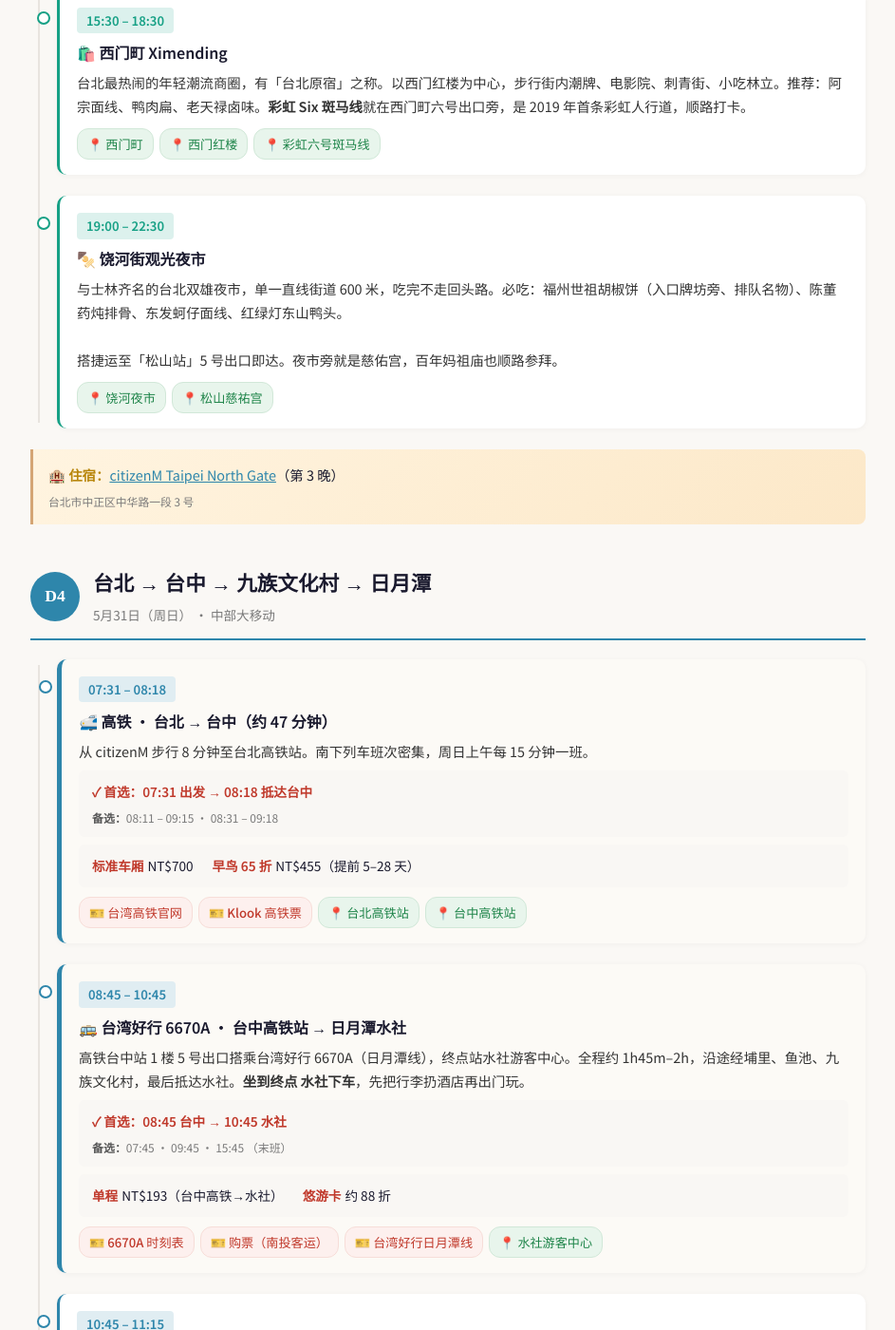
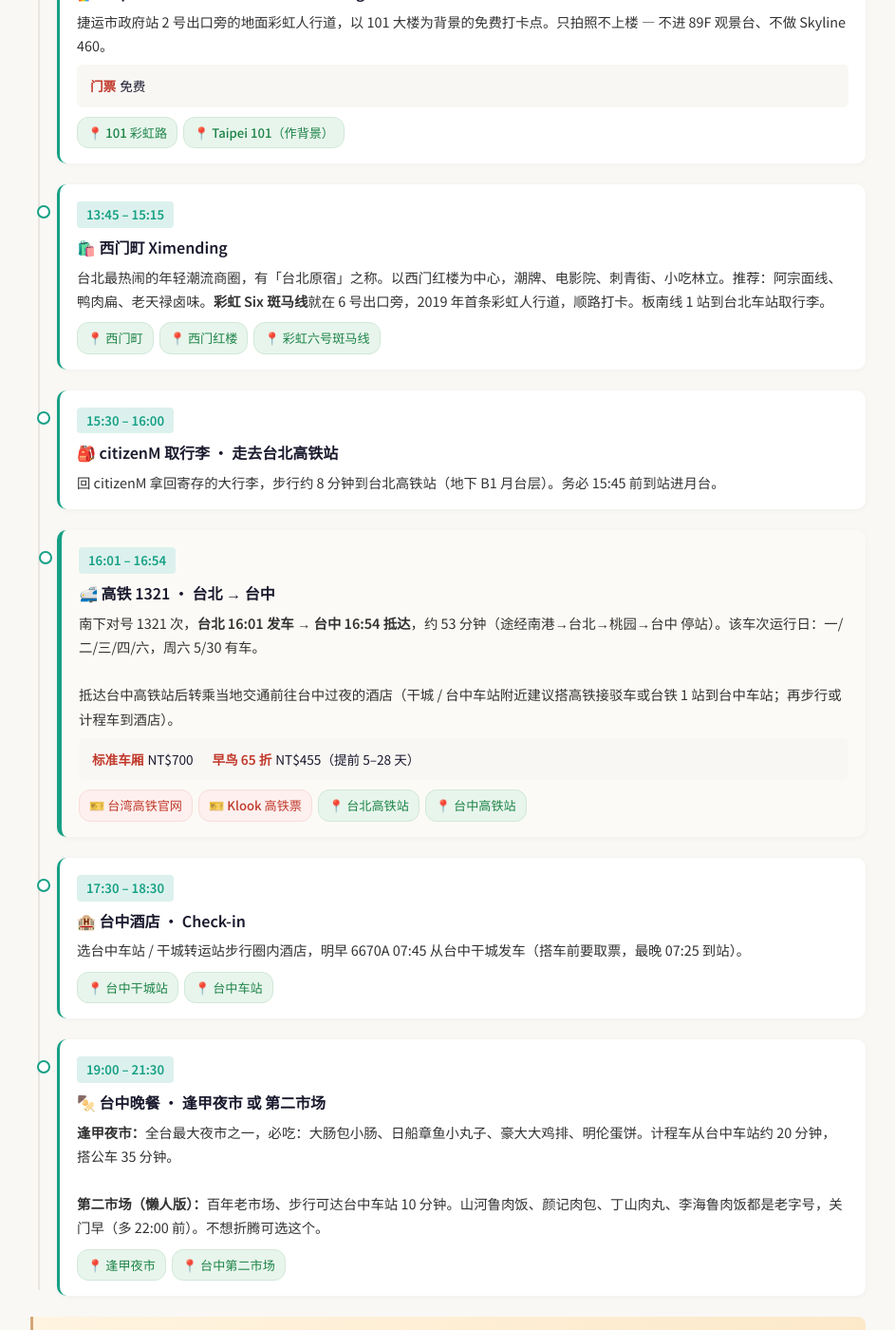
Before and after one commit to SibeiC/SibeiC.github.io, a Jekyll site: the page built from _trips/taiwan-2026.md, in a window 1280 px wide and 1400 px high, scrolled down 6299 px. Shown: the whole window at 95% size, without its empty margins (168-1111 px from the left). Built offline with Jekyll 4.4.1, drawn with Linux system fonts in a browser that asks for light colours; some of the changed text lies outside the part shown.

Commit message:
Day 3 / 4 + hotels restructure — overnight in 台中 on 5/30
Structural change per user: move to 台中 on 5/30 afternoon via HSR
1321, overnight there, then take 6670A 07:45 first bus on 5/31.

Day 3 (5/30):
- Morning activities unchanged (中正 / 鼎泰丰 / 101 彩虹路 / 西门町
  Rainbow Six crosswalk) but all tightened forward:
  中正 09:30-11:30, 鼎泰丰 11:30-13:00, 101 彩虹路 13:00-13:30,
  西门町 13:45-15:15.
- New 09:00-09:30 item: citizenM check-out + bag storage so bags
  stay at hotel for the sightseeing loop.
- New 15:30-16:00 item: return to citizenM, grab bags, walk to 台北
  高铁 (~8 min).
- Moved HSR item from Day 4 to Day 3: HSR 1321 南港 15:50 / 台北
  16:01 → 台中 16:54. Confirmed Sat 5/30 operating day. Detail
  mentions the stop pattern (南港 / 台北 / 桃园 / 台中).
- Dropped 饶河夜市 (won't be in Taipei at dinner time anymore).
- Added 17:30-18:30 台中酒店 check-in and 19:00-21:30 台中晚餐
  item offering 逢甲夜市 or 第二市场 as choices.
- Day 3 stay changed from citizenM 3rd night → 台中一晚（待订）.

Day 4 (5/31):
- Dropped the 07:31-08:18 HSR item (already in 台中).
- 6670A shifted earlier: 07:45 干城 → 09:45 水社 (2h, first daily
  departure). Detail + transit_route updated, price bumped to
  NT$235 for the 干城→水社 full route (vs 193 for 高铁→水社).
- Added new 07:00-07:25 item for 台中 hotel check-out + walk to
  干城 station (honours the 20-min ticket pickup rule).
- Downstream items all shifted 1h earlier. The extra hour goes to
  九族 visit (was 13:15-16:00 = 2h45m, now 12:15-16:00 = 3h45m) —
  comfortable for a theme park.
- Day title reworded to '台中 → 日月潭 · 九族文化村' (no more 台北
  starting point).

Hotels:
- citizenM: 3 → 2 nights; dates now 5/28-5/30.
- New entry: '台中一晚（待订）' with address as placeholder advising
  'choose 台中车站 / 干城 walking-distance hotel' (morning bus
  dependency). map_query uses generic '台中 火车站 饭店'.
- 住宿 (8 晚) cost group: citizenM 9275 (3 晚) → 7126 (2 晚) per
  user-provided actual rate; new '台中 (1 晚) 3000 估算 · 未预订'
  line. Grand total auto-recomputes via Liquid.

No change to later days 5/6/7/8/9 — restructure is contained to
Day 3/4 + hotel list + cost group.

```diff
--- a/_trips/taiwan-2026.md
+++ b/_trips/taiwan-2026.md
@@ -53,7 +53,8 @@ cost:
     - name: 住宿（8 晚）
       icon: 🏨
       items:
-        - { label: "citizenM Taipei（3 晚）", amount: 9275, in: primary }
+        - { label: "citizenM Taipei（2 晚）", amount: 7126, in: primary }
+        - { label: "台中 (1 晚)", amount: 3000, in: primary, note: 估算 · 未预订 }
         - { label: "水沙连大饭店（1 晚）", amount: 2800, in: primary, note: 估算 }
         - { label: "青山别馆（1 晚）", amount: 2500, in: primary, note: 估算 }
         - { label: "禧榕轩大饭店（2 晚）", amount: 228.78, in: secondary }
@@ -98,10 +99,15 @@ flights:
 
 hotels:
   - name: citizenM Taipei North Gate
-    nights: 3
-    dates: 5/28 (四) – 5/31 (日)
+    nights: 2
+    dates: 5/28 (四) – 5/30 (六)
     address: 台北市中正区中华路一段 3 号
     map_query: citizenM Taipei North Gate
+  - name: 台中一晚（待订）
+    nights: 1
+    dates: 5/30 (六) – 5/31 (日)
+    address: 建议选台中车站 / 干城转运站步行圈内酒店（Day 4 早上 07:45 在 6670A 发车）
+    map_query: 台中 火车站 饭店
   - name: 水沙连大饭店 Shui Sha Lian Hotel
     nights: 1
     dates: 5/31 (日) – 6/1 (一)
@@ -246,11 +252,15 @@ days:
   - num: 3
     color: "#16a085"
     date: 2026-05-30
-    title: 中正纪念堂 · 101 彩虹路 · 西门町 · 饶河夜市
+    title: 中正纪念堂 · 101 彩虹路 · 西门町 · HSR 南下台中
     date_label: 5月30日（周六）
-    location: 台北市区
-    toc_label: 5/30 中正 / 彩虹路
+    location: 台北 → 台中
+    toc_label: 5/30 台北 → 台中
     items:
+      - time: 09:00 – 09:30
+        title: 🎒 citizenM · 退房 + 寄放行李
+        detail: 今天下午要南下台中，先退房但把大件行李寄存在 citizenM 柜台（一般免费，直到下午取走），轻装出门玩。午后回来拿行李直接走去台北车站。
+
       - time: 09:30 – 11:30
         title: 🏛️ 中正纪念堂
         detail: 以「中正」与「正气」为名的大型纪念建筑。每小时整点可观看三军仪队交接仪式，动作整齐划一，为必看亮点。周边有国家戏剧院、音乐厅、蓝顶白墙建筑群，摄影绝佳。
@@ -260,60 +270,40 @@ days:
         links:
           - { type: map, icon: 📍, label: 地图, query: Chiang Kai-shek Memorial Hall }
 
-      - time: 12:00 – 14:00
+      - time: 11:30 – 13:00
         title: 🍜 午餐 · 鼎泰丰 信义店
         detail: 米其林推荐小笼包名店，信义 101 分店排队比永康街总店快。必点：小笼包、蟹粉小笼、豆沙包。
         links:
           - { type: map, icon: 📍, label: 鼎泰丰 信义店, query: 鼎泰丰 信义店 }
 
-      - time: 14:00 – 15:00
+      - time: 13:00 – 13:30
         title: 🌈 Taipei 101 彩虹路（Rainbow Starting Line）
-        detail: |
-          捷运市政府站 2 号出口旁的地面彩虹人行道（2020 年市府前「Rainbow Starting Line」），以 101 大楼为背景的免费打卡点。只拍照不上楼 — 不进 89F 观景台、不做 Skyline 460，够拍两张就走。
-          <br><br>
-          信义商圈顺便可逛 A11 / A13 / 微风南山 / 诚品信义旗舰店，不过今天重点是继续往西门町。
+        detail: 捷运市政府站 2 号出口旁的地面彩虹人行道，以 101 大楼为背景的免费打卡点。只拍照不上楼 — 不进 89F 观景台、不做 Skyline 460。
         tickets:
           - { tag: 门票, value: 免费 }
         links:
           - { type: map, icon: 📍, label: 101 彩虹路, query: Rainbow Starting Line Taipei City Hall }
           - { type: map, icon: 📍, label: Taipei 101（作背景）, query: Taipei 101 }
 
-      - time: 15:30 – 18:30
+      - time: 13:45 – 15:15
         title: 🛍️ 西门町 Ximending
-        detail: 台北最热闹的年轻潮流商圈，有「台北原宿」之称。以西门红楼为中心，步行街内潮牌、电影院、刺青街、小吃林立。推荐：阿宗面线、鸭肉扁、老天禄卤味。<strong>彩虹 Six 斑马线</strong>就在西门町六号出口旁，是 2019 年首条彩虹人行道，顺路打卡。
+        detail: 台北最热闹的年轻潮流商圈，有「台北原宿」之称。以西门红楼为中心，潮牌、电影院、刺青街、小吃林立。推荐：阿宗面线、鸭肉扁、老天禄卤味。<strong>彩虹 Six 斑马线</strong>就在 6 号出口旁，2019 年首条彩虹人行道，顺路打卡。板南线 1 站到台北车站取行李。
         links:
           - { type: map, icon: 📍, label: 西门町, query: 西门町 Ximending }
           - { type: map, icon: 📍, label: 西门红楼, query: 西门红楼 }
           - { type: map, icon: 📍, label: 彩虹六号斑马线, query: Rainbow Six Ximending }
 
-      - time: 19:00 – 22:30
-        title: 🍢 饶河街观光夜市
+      - time: 15:30 – 16:00
+        title: 🎒 citizenM 取行李 · 走去台北高铁站
+        detail: 回 citizenM 拿回寄存的大行李，步行约 8 分钟到台北高铁站（地下 B1 月台层）。务必 15:45 前到站进月台。
+
+      - time: 16:01 – 16:54
+        title: 🚅 高铁 1321 · 台北 → 台中
+        transit: true
         detail: |
-          与士林齐名的台北双雄夜市，单一直线街道 600 米，吃完不走回头路。必吃：福州世祖胡椒饼（入口牌坊旁、排队名物）、陈董药炖排骨、东发蚵仔面线、红绿灯东山鸭头。
+          南下对号 1321 次，<strong>台北 16:01 发车 → 台中 16:54 抵达</strong>，约 53 分钟（途经南港→台北→桃园→台中 停站）。该车次运行日：一/二/三/四/六，周六 5/30 有车。
           <br><br>
-          搭捷运至「松山站」5 号出口即达。夜市旁就是慈佑宫，百年妈祖庙也顺路参拜。
-        links:
-          - { type: map, icon: 📍, label: 饶河夜市, query: 饶河街观光夜市 }
-          - { type: map, icon: 📍, label: 松山慈祐宫, query: 松山慈祐宫 }
-    stay:
-      hotel: citizenM Taipei North Gate
-      label: 第 3 晚
-
-  - num: 4
-    color: "#2e86ab"
-    date: 2026-05-31
-    title: 台北 → 台中 → 九族文化村 → 日月潭
-    date_label: 5月31日（周日）
-    location: 中部大移动
-    toc_label: 5/31 日月潭
-    items:
-      - time: 07:31 – 08:18
-        title: 🚅 高铁 · 台北 → 台中（约 47 分钟）
-        transit: true
-        detail: 从 citizenM 步行 8 分钟至台北高铁站。南下列车班次密集，周日上午每 15 分钟一班。
-        transit_route:
-          preferred: 07:31 出发 → 08:18 抵达台中
-          alternatives: ["08:11 – 09:15", "08:31 – 09:18"]
+          抵达台中高铁站后转乘当地交通前往台中过夜的酒店（干城 / 台中车站附近建议搭高铁接驳车或台铁 1 站到台中车站；再步行或计程车到酒店）。
         tickets:
           - { tag: 标准车厢, value: NT$700 }
           - { tag: 早鸟 65 折, value: NT$455, note: 提前 5–28 天 }
@@ -323,31 +313,65 @@ days:
           - { type: map,    icon: 📍, label: 台北高铁站, query: HSR Taipei Station }
           - { type: map,    icon: 📍, label: 台中高铁站, query: HSR Taichung Station }
 
-      - time: 08:45 – 10:45
-        title: 🚌 台湾好行 6670A · 台中高铁站 → 日月潭水社
+      - time: 17:30 – 18:30
+        title: 🏨 台中酒店 · Check-in
+        detail: 选台中车站 / 干城转运站步行圈内酒店，明早 6670A 07:45 从台中干城发车（搭车前要取票，最晚 07:25 到站）。
+        links:
+          - { type: map, icon: 📍, label: 台中干城站, query: 台中干城转运站 }
+          - { type: map, icon: 📍, label: 台中车站, query: 台中车站 }
+
+      - time: 19:00 – 21:30
+        title: 🍢 台中晚餐 · 逢甲夜市 或 第二市场
+        detail: |
+          <strong>逢甲夜市：</strong>全台最大夜市之一，必吃：大肠包小肠、日船章鱼小丸子、豪大大鸡排、明伦蛋饼。计程车从台中车站约 20 分钟，搭公车 35 分钟。
+          <br><br>
+          <strong>第二市场（懒人版）：</strong>百年老市场、步行可达台中车站 10 分钟。山河鲁肉饭、颜记肉包、丁山肉丸、李海鲁肉饭都是老字号，关门早（多 22:00 前）。不想折腾可选这个。
+        links:
+          - { type: map, icon: 📍, label: 逢甲夜市, query: Fengjia Night Market }
+          - { type: map, icon: 📍, label: 台中第二市场, query: 台中第二市场 }
+    stay:
+      hotel: 台中一晚（待订）
+
+  - num: 4
+    color: "#2e86ab"
+    date: 2026-05-31
+    title: 台中 → 日月潭 · 九族文化村
+    date_label: 5月31日（周日）
+    location: 日月潭
+    toc_label: 5/31 日月潭
+    items:
+      - time: 07:00 – 07:25
+        title: 🎒 酒店退房 · 走去 台中干城站
+        detail: 昨晚在台中过夜，今早退房带上行李走去台中干城转运站（南投客运发车点），07:25 前到站取票。
+
+      - time: 07:45 – 09:45
+        title: 🚌 台湾好行 6670A · 台中干城 → 日月潭水社
         transit: true
         detail: |
-          高铁台中站 1 楼 5 号出口搭乘台湾好行 6670A（日月潭线），终点站水社游客中心。全程约 1h45m–2h，沿途经埔里、鱼池、九族文化村，最后抵达水社。<strong>坐到终点 水社下车</strong>，先把行李扔酒店再出门玩。
+          从台中干城转运站 07:45 首班车上车，途经台中高铁站 → 埔里 → 鱼池 → 九族文化村，<strong>坐到终点水社</strong>约 2 小时。坐到水社下车，先把行李扔酒店再出门玩。
+          <br><br>
+          <strong>取票：</strong>最晚 07:25 到干城站南投客运柜台取纸本票（预购扫码留底的凭证），硬性 20 分钟规则。
         transit_route:
-          preferred: 08:45 台中 → 10:45 水社
-          alternatives: ["07:45", "09:45", "15:45 （末班）"]
+          preferred: 07:45 干城 → 09:45 水社
+          alternatives: ["08:45", "09:45", "15:45 （末班）"]
         tickets:
-          - { tag: 单程, value: NT$193, note: 台中高铁→水社 }
+          - { tag: 单程, value: NT$235, note: 台中干城→水社 }
           - { tag: 悠游卡, value: 约 88 折 }
         links:
           - { type: ticket, icon: 🎫, label: 6670A 时刻表, url: *url_bus_6670a }
           - { type: ticket, icon: 🎫, label: 购票（南投客运）, url: *url_bus_6670a_ticket }
           - { type: ticket, icon: 🎫, label: 台湾好行日月潭线, url: "https://www.taiwantrip.com.tw/line/11" }
+          - { type: map,    icon: 📍, label: 台中干城站, query: 台中干城转运站 }
           - { type: map,    icon: 📍, label: 水社游客中心, query: 水社游客中心 日月潭 }
 
-      - time: 10:45 – 11:15
+      - time: 09:45 – 10:15
         title: 🎒 水沙连大饭店 · 行李寄存
         detail: |
           水沙连就在水社码头步行 3 分钟内。正式 check-in 通常 15:00 后，但柜台可先帮忙保管行李（多数日月潭酒店均支持）。拿了船票、门票、换装轻便装备再出门，省得拖着大包跑景点。
         links:
           - { type: map, icon: 📍, label: 水沙连大饭店, query: Shui Sha Lian Hotel 水沙连大饭店 }
 
-      - time: 11:30 – 12:15
+      - time: 10:30 – 11:15
         title: ⛵ 日月潭游湖船（段 1+2）· 水社 → 玄光寺 → 伊达邵
         transit: true
         detail: |
```
Also changed, not shown: other parts of _trips/taiwan-2026.md (+3 -3 lines).
